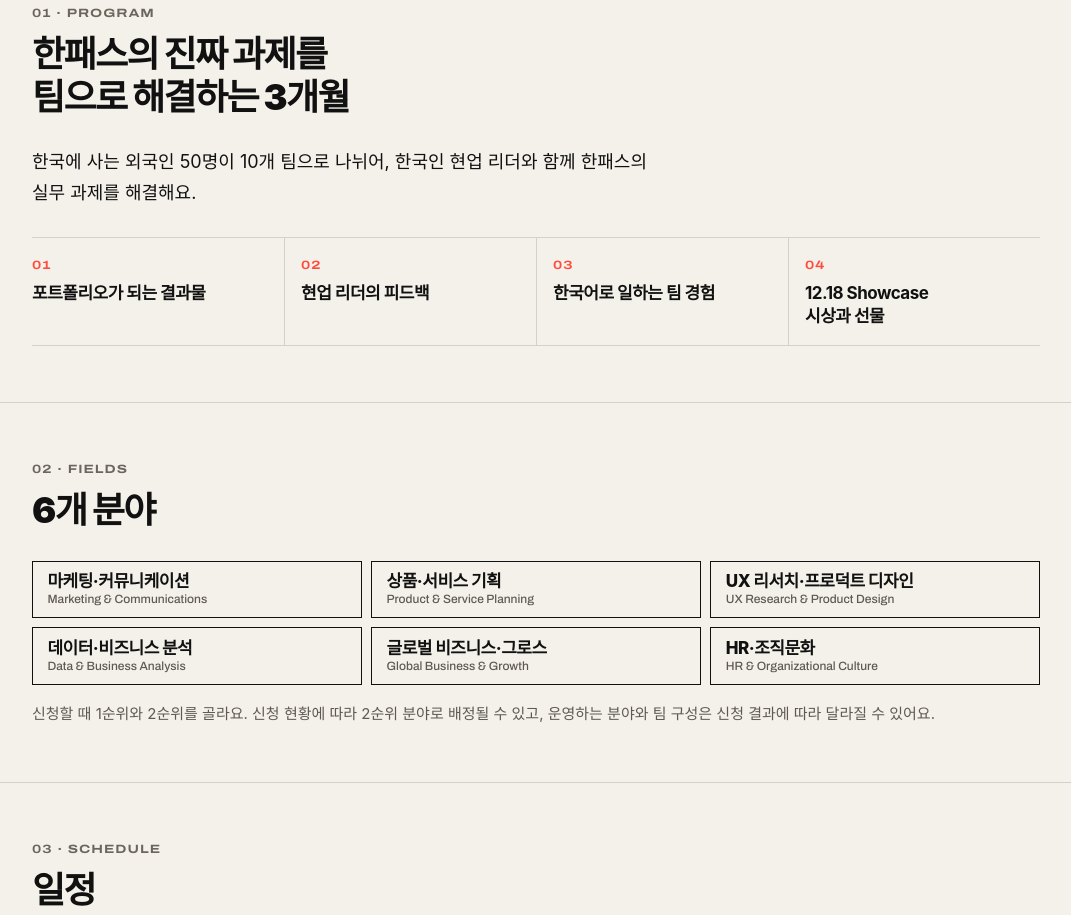
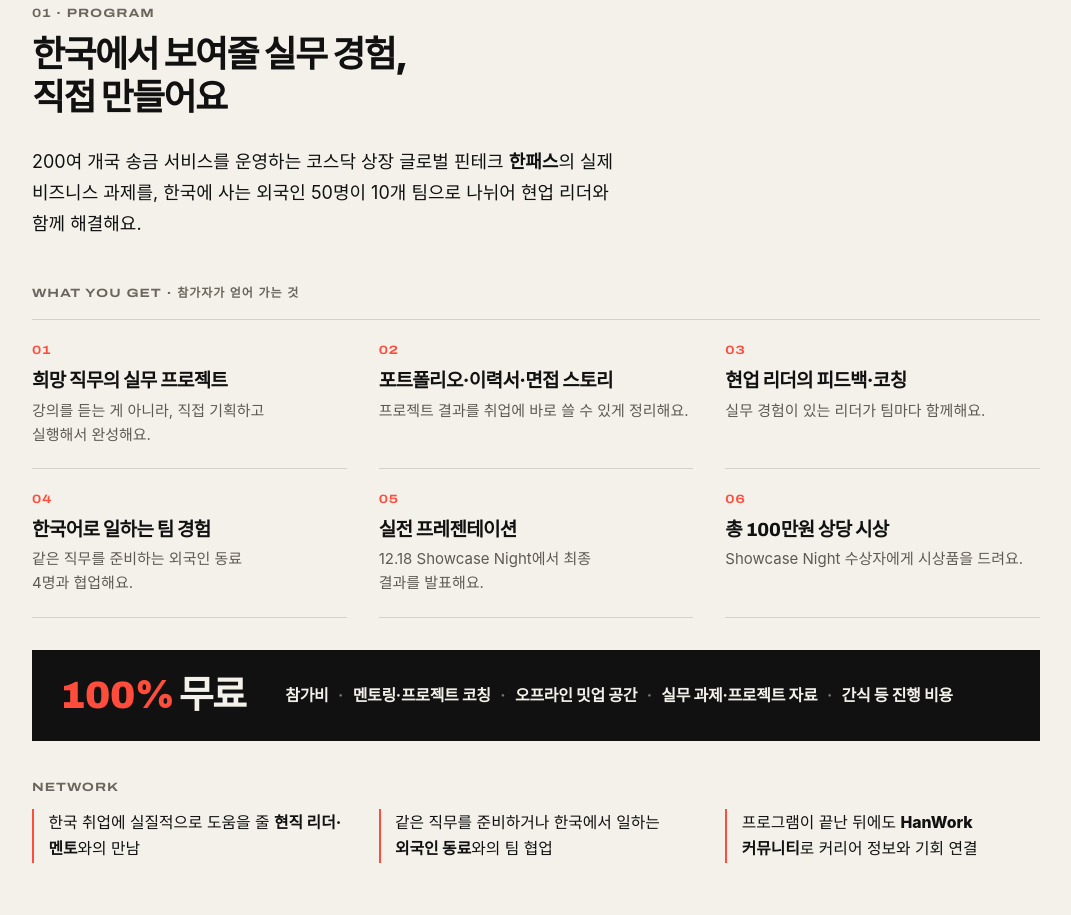
Before and after one commit to april770/hanpass-site, a plain HTML site: page apply/index.html in a window 1280 px wide. Shown: the part 877-1792 px from the top of the page, without its empty margins (104-1175 px from the left). Drawn offline with Linux system fonts and the light colour scheme; a web font is replaced by a local one.

Commit message:
Add files via upload

```diff
--- a/apply/index.html
+++ b/apply/index.html
@@ -293,6 +293,35 @@
   .meta i{width:1px;height:1.6rem;background:var(--line)}
   .meta .btn{margin-left:auto}
   @media (max-width:600px){.meta .btn{margin-left:0;width:100%;justify-content:center}}
+  /* 혜택 */
+  .sub-h{margin:2.75rem 0 1rem}
+  .lead2{margin-bottom:0}
+  .lead2 b{font-weight:800}
+  .bnf{list-style:none;padding:0;margin:0;display:grid;grid-template-columns:repeat(3,1fr);column-gap:2rem;border-top:1px solid var(--line)}
+  .bnf li{padding:1.25rem 0 1.35rem;border-bottom:1px solid var(--line)}
+  .bnf .n{display:block;font-family:'ArchivoWide',var(--ar);font-weight:700;font-size:.75rem;letter-spacing:.08em;color:var(--acc-text);margin-bottom:.45rem}
+  .bnf strong{display:block;font-size:1.1875rem;font-weight:800;letter-spacing:-.035em;line-height:1.35;margin-bottom:.3rem}
+  .bnf .d{display:block;color:var(--sub);font-size:.9375rem;line-height:1.6}
+  @media (max-width:860px){.bnf{grid-template-columns:1fr 1fr}}
+  @media (max-width:560px){.bnf{grid-template-columns:1fr}.bnf li{padding:1rem 0 1.1rem}}
+  .free{margin:2rem 0 0;background:var(--fg);color:var(--bg);padding:1.5rem 1.75rem;display:flex;flex-wrap:wrap;align-items:center;gap:.75rem 2.5rem}
+  .free-h{margin:0;font-size:clamp(1.75rem,4.5vw,2.375rem);font-weight:900;letter-spacing:-.045em;line-height:1.1;white-space:nowrap}
+  .free-h .pct{color:var(--acc)}
+  .free-h .num{font-weight:900}
+  .free ul{list-style:none;margin:0;padding:0;display:flex;flex-wrap:wrap;gap:.35rem 0;font-weight:700;font-size:1rem;letter-spacing:-.02em}
+  .free li:not(:last-child)::after{content:"·";margin:0 .6rem;opacity:.45}
+  @media (max-width:560px){.free{padding:1.25rem 1.25rem}.free ul{display:grid;grid-template-columns:1fr 1fr;gap:.4rem 1rem;font-size:.9375rem}.free li:not(:last-child)::after{content:none}.free li::before{content:"✓ ";color:var(--acc)}}
+  .net{margin:2.25rem 0 0;display:grid;gap:.75rem}
+  .net ul{list-style:none;margin:0;padding:0;display:grid;grid-template-columns:repeat(3,1fr);gap:1rem 2rem}
+  .net li{border-left:2px solid var(--acc);padding:.1rem 0 .1rem .9rem;font-size:.9875rem;line-height:1.6}
+  .net li b{font-weight:800}
+  @media (max-width:860px){.net ul{grid-template-columns:1fr}}
+  /* 참여 대상 */
+  .who{list-style:none;counter-reset:w;padding:0;margin:0 0 2.5rem;display:grid;grid-template-columns:repeat(3,1fr);gap:0;border-top:2px solid var(--fg)}
+  .who li{counter-increment:w;padding:1rem 1.25rem 1.1rem 0;font-size:1.125rem;font-weight:800;letter-spacing:-.035em;line-height:1.4;border-bottom:1px solid var(--line)}
+  .who li+li{padding-left:1.25rem;border-left:1px solid var(--line)}
+  .who li::before{content:counter(w,decimal-leading-zero);display:block;font-family:'ArchivoWide',var(--ar);font-size:.75rem;letter-spacing:.08em;color:var(--acc-text);margin-bottom:.4rem}
+  @media (max-width:760px){.who{grid-template-columns:1fr}.who li+li{padding-left:0;border-left:0}}
   footer .wm{width:10rem}
 </style>
 </head>
@@ -324,14 +353,29 @@
 <main>
   <section>
     <div class="wrap">
-      <div class="sec-head"><span class="mono">01 · Program</span><h2>한패스의 진짜 과제를<br>팀으로 해결하는 3개월</h2></div>
-      <p class="lead2">한국에 사는 외국인 50명이 10개 팀으로 나뉘어, 한국인 현업 리더와 함께 한패스의 실무 과제를 해결해요.</p>
-      <ul class="gets">
-        <li><span class="n">01</span><strong>포트폴리오가 되는 결과물</strong></li>
-        <li><span class="n">02</span><strong>현업 리더의 피드백</strong></li>
-        <li><span class="n">03</span><strong>한국어로 일하는 팀 경험</strong></li>
-        <li><span class="n">04</span><strong>12.18 Showcase<br>시상과 선물</strong></li>
+      <div class="sec-head"><span class="mono">01 · Program</span><h2>한국에서 보여줄 실무 경험,<br>직접 만들어요</h2></div>
+      <p class="lead2">200여 개국 송금 서비스를 운영하는 코스닥 상장 글로벌 핀테크 <b>한패스</b>의 실제 비즈니스 과제를, 한국에 사는 외국인 50명이 10개 팀으로 나뉘어 현업 리더와 함께 해결해요.</p>
+      <p class="mono sub-h">What you get · 참가자가 얻어 가는 것</p>
+      <ul class="bnf">
+        <li><span class="n">01</span><strong>희망 직무의 실무 프로젝트</strong><span class="d">강의를 듣는 게 아니라, 직접 기획하고 실행해서 완성해요.</span></li>
+        <li><span class="n">02</span><strong>포트폴리오·이력서·면접 스토리</strong><span class="d">프로젝트 결과를 취업에 바로 쓸 수 있게 정리해요.</span></li>
+        <li><span class="n">03</span><strong>현업 리더의 피드백·코칭</strong><span class="d">실무 경험이 있는 리더가 팀마다 함께해요.</span></li>
+        <li><span class="n">04</span><strong>한국어로 일하는 팀 경험</strong><span class="d">같은 직무를 준비하는 외국인 동료 4명과 협업해요.</span></li>
+        <li><span class="n">05</span><strong>실전 프레젠테이션</strong><span class="d">12.18 Showcase Night에서 최종 결과를 발표해요.</span></li>
+        <li><span class="n">06</span><strong>총 <span class="num">100</span>만원 상당 시상</strong><span class="d">Showcase Night 수상자에게 시상품을 드려요.</span></li>
       </ul>
+      <div class="free">
+        <p class="free-h"><span class="pct"><span class="num">100</span>%</span> 무료</p>
+        <ul><li>참가비</li><li>멘토링·프로젝트 코칭</li><li>오프라인 밋업 공간</li><li>실무 과제·프로젝트 자료</li><li>간식 등 진행 비용</li></ul>
+      </div>
+      <div class="net">
+        <span class="mono">Network</span>
+        <ul>
+          <li>한국 취업에 실질적으로 도움을 줄 <b>현직 리더·멘토</b>와의 만남</li>
+          <li>같은 직무를 준비하거나 한국에서 일하는 <b>외국인 동료</b>와의 팀 협업</li>
+          <li>프로그램이 끝난 뒤에도 <b>HanWork 커뮤니티</b>로 커리어 정보와 기회 연결</li>
+        </ul>
+      </div>
     </div>
   </section>
 
@@ -345,12 +389,17 @@
 
   <section>
     <div class="wrap">
-      <div class="sec-head"><span class="mono">03 · Schedule</span><h2>일정</h2></div>
+      <div class="sec-head"><span class="mono">03 · Who &amp; When</span><h2>참여 대상과 일정</h2></div>
+      <ol class="who">
+        <li>한국에 거주하는 외국인</li>
+        <li>한국어로 일상 대화가 가능한 분</li>
+        <li>밋업 6회와 Showcase Night에 모두 <b>오프라인으로</b> 참여할 수 있는 분</li>
+      </ol>
       <div class="sched2">
         <ul class="timeline">
           <li><span class="step">Apply</span><span class="when">~<span class="num">10.19</span> (월)</span><span class="what">신청 마감 · 결과는 10월 20일(화) 이메일로 안내</span></li>
           <li class="now"><span class="step">Meetup 01</span><span class="when"><span class="num">10.24</span> (토) 오후 <span class="num">3</span>시</span><span class="what">팀 배정 · 오리엔테이션</span></li>
-          <li><span class="step">02 – 06</span><span class="when">팀별 선택</span><span class="what">팀원들과 함께 일정을 정해요</span></li>
+          <li><span class="step">02 – 06</span><span class="when">팀별 선택</span><span class="what">팀원과 리더가 함께 일정을 정해요</span></li>
           <li><span class="step">Showcase</span><span class="when"><span class="num">12.18</span> (금)</span><span class="what">Year-end Showcase Night</span></li>
         </ul>
         <figure class="place">
@@ -365,7 +414,7 @@
     <div class="wrap">
       <div class="sec-head"><span class="mono">04 · FAQ</span><h2>자주 묻는 질문</h2></div>
       <div class="faq">
-        <details><summary>누가 지원할 수 있나요?</summary><div class="a"><b>한국 거주 외국인</b>이라면 누구나 지원할 수 있어요. 팀 활동은 주로 한국어로 진행해서, 한국어 일상 대화가 가능해야 해요. 모든 모임은 서울 성수에서 오프라인으로 열려요.</div></details>
+        <details><summary>누가 지원할 수 있나요?</summary><div class="a"><b>한국 거주 외국인</b>이라면 누구나 지원할 수 있어요. 팀 활동은 주로 한국어로 진행해서, 한국어 일상 대화가 가능해야 해요. 밋업 6회와 Showcase Night 모두 서울 성수에서 오프라인으로 열려서, 전부 참여할 수 있어야 해요.</div></details>
         <details><summary>비자 종류가 선발에 영향을 주나요?</summary><div class="a">아니요. 비자 정보는 <b>통계용</b>으로만 쓰고, 선발 결과에는 영향을 주지 않아요.</div></details>
         <details><summary>자기소개 영상은 어떻게 내나요?</summary><div class="a">1분 내외로 휴대폰으로 찍어도 괜찮아요. YouTube('일부 공개') 또는 Google Drive('링크가 있는 모든 사용자')에 올리고 링크를 붙여 넣어 주세요. 영상은 <b>선발 심사에만</b> 쓰고 공개하지 않아요.</div></details>
         <details><summary>결과는 언제 알 수 있나요?</summary><div class="a"><b>10월 20일(화)</b>에 신청서에 적은 이메일로 알려 드려요.</div></details>
@@ -452,8 +501,8 @@
 
           <p class="mono" style="color:var(--ink-sub);margin:1.75rem 0 1rem">4 · Availability &amp; Motivation</p>
           <div class="field" data-req data-group="attend">
-            <span class="q">1차 밋업(10월 24일 토 오후 3시)과 Year-end Showcase Night(12월 18일 금)에 참석할 수 있나요?<span class="req">*</span><span class="hint">2~6차 밋업은 팀원과 함께 일정을 정해요.</span></span>
-            <div class="choices"><label><input type="radio" name="attend" value="둘 다 참석 가능"><span>둘 다 참석 가능</span></label><label><input type="radio" name="attend" value="한 번은 어려울 수 있음"><span>한 번은 어려울 수 있음</span></label><label><input type="radio" name="attend" value="잘 모르겠음"><span>잘 모르겠음</span></label></div>
+            <span class="q">밋업 6회와 Showcase Night(12월 18일 금)에 모두 오프라인으로 참여할 수 있나요?<span class="req">*</span><span class="hint">1차 밋업은 10월 24일(토) 오후 3시, 2~6차 밋업은 팀원과 리더가 함께 일정을 정해요.</span></span>
+            <div class="choices"><label><input type="radio" name="attend" value="네, 모두 참여할 수 있어요"><span>네, 모두 참여할 수 있어요</span></label><label><input type="radio" name="attend" value="한두 번은 어려울 수 있어요"><span>한두 번은 어려울 수 있어요</span></label><label><input type="radio" name="attend" value="잘 모르겠어요"><span>잘 모르겠어요</span></label></div>
             <span class="err">하나를 선택해 주세요.</span>
           </div>
           <div class="field" data-req>
```
